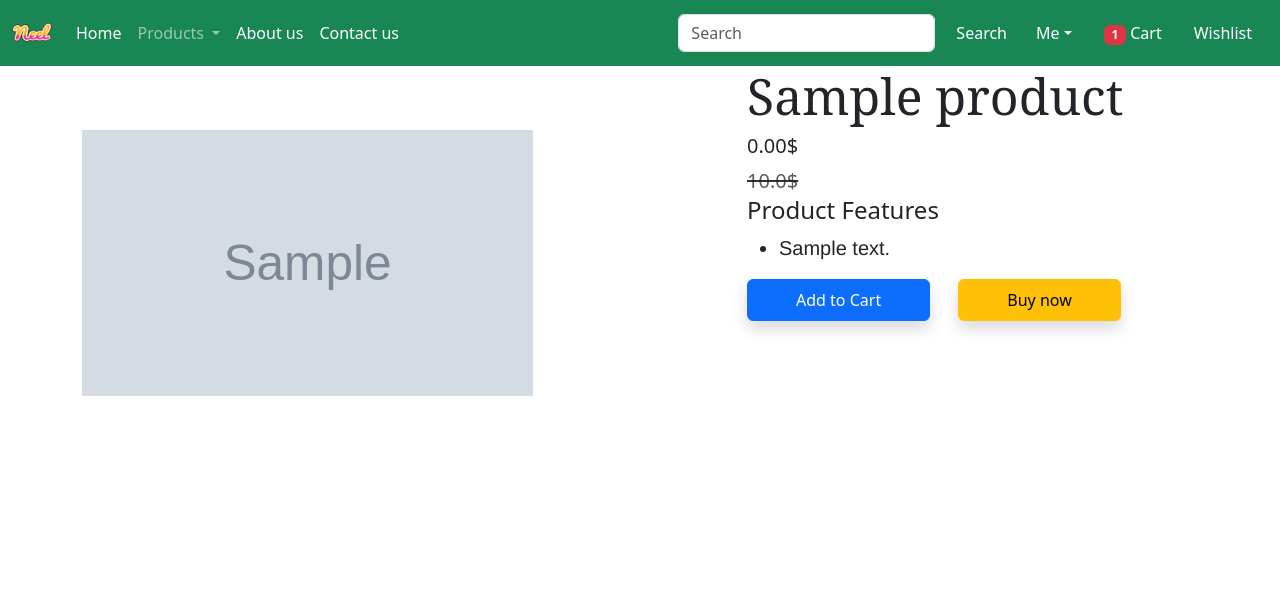
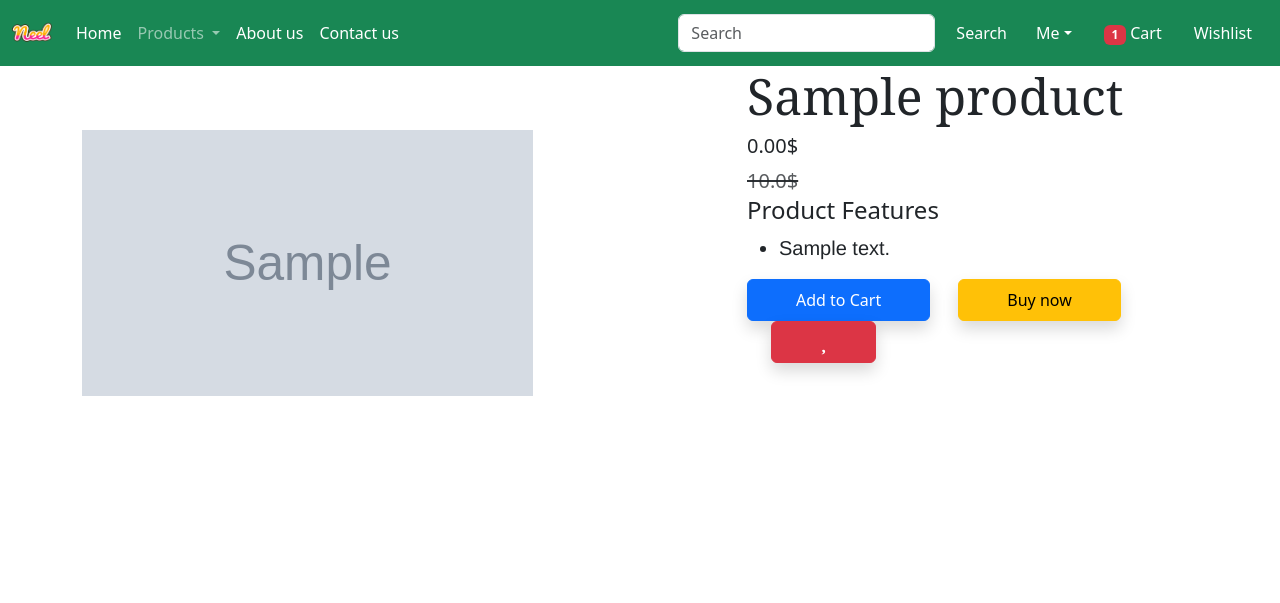
Before and after one commit to Dmytro2Poplinskii/Django_store, a Django app: page /store/product-detail/1 in a window 1280 px wide. Shown: the top 603 px of the page. Run offline with Django 5.2, Linux system fonts and the light colour scheme; a user stored in the database is signed in; tables that the repository leaves empty hold one stand-in row (values such as "Sample post"); grey boxes marked "Sample" are stand-in pictures; some libraries are stand-ins or nearby versions; some web fonts are replaced.

Commit message:
feat: added add or remove wishlist button to product_detail template

```diff
--- a/store_app/templates/app/product_detail.html
+++ b/store_app/templates/app/product_detail.html
@@ -32,6 +32,11 @@
           >Add to Cart</button>
         </form>
         <a href="{% url "store_app:show-cart" %}" class="btn btn-warning shadow px-5 py-2 ms-4">Buy now</a>
+        {% if wishlist %}
+          <a data-pid="{{ product.id }}" href="" class="minus-wishlist btn btn-danger shadow px-5 py-2 ms-4"><i class="fas fa-heart fa-lg"></i></a>
+        {% else %}
+          <a data-pid="{{ product.id }}" href="" class="plus-wishlist btn btn-success shadow px-5 py-2 ms-4"><i class="fas fa-heart fa-lg"></i></a>
+        {% endif %}
       </div>
     </div>
   </div>
--- a/store_app/views.py
+++ b/store_app/views.py
@@ -9,7 +9,7 @@ from django.views import View
 from django.contrib import messages
 from django.conf import settings
 
-from .models import Product, Customer, Cart, Payment, OrderPlaced
+from .models import Product, Customer, Cart, Payment, OrderPlaced, Wishlist
 from .forms import CustomerRegistrationForm, CustomerProfileForm
 from .liqpay import LiqPay
 
@@ -75,6 +75,8 @@ class ProductDetail(View):
             total_item = len(Cart.objects.filter(user=request.user))
 
         product = Product.objects.get(pk=pk)
+
+        wishlist = Wishlist.objects.filter(product=product, user=request.user)
 
         return render(request, "app/product_detail.html", locals())
 
```
